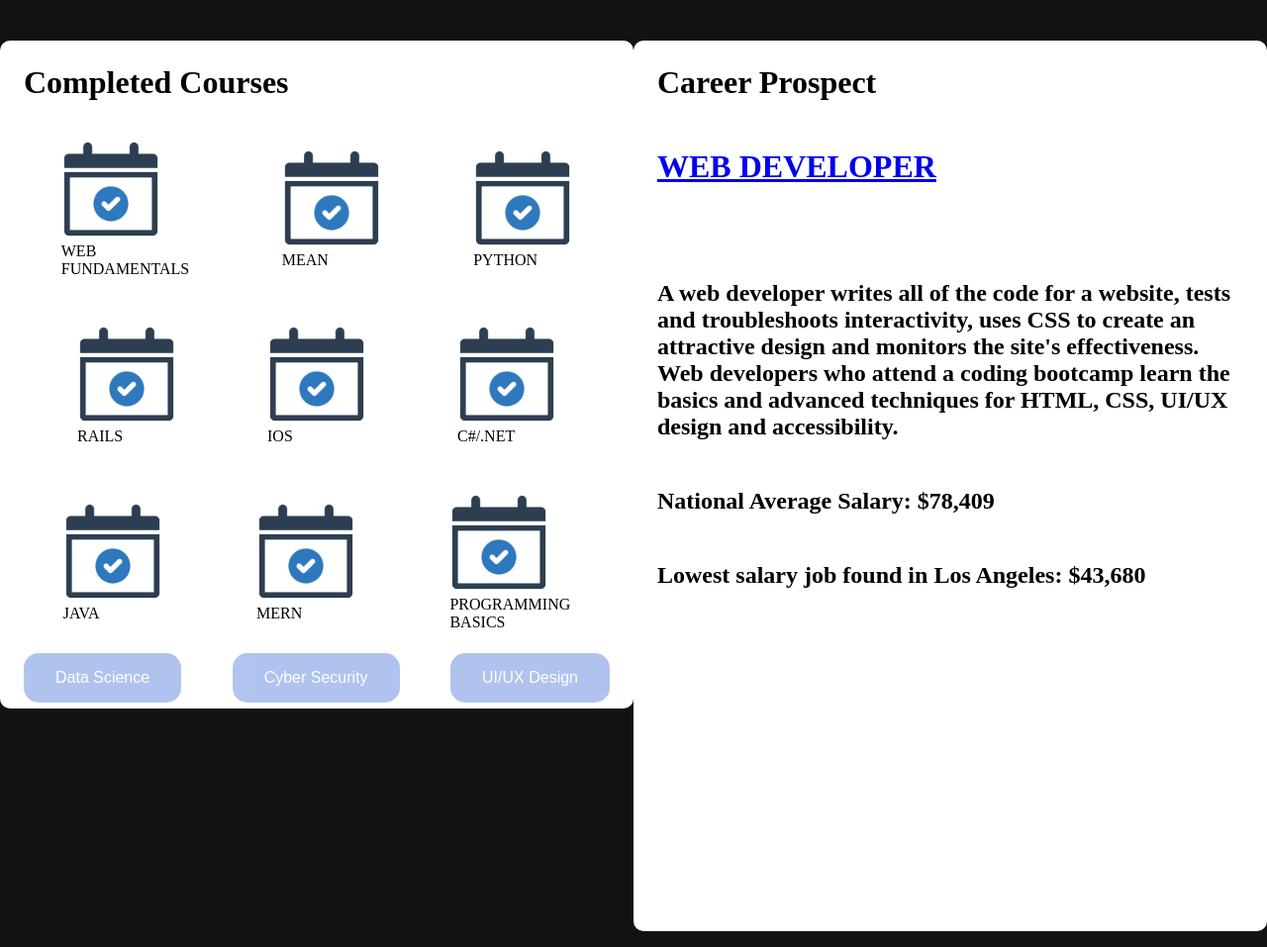
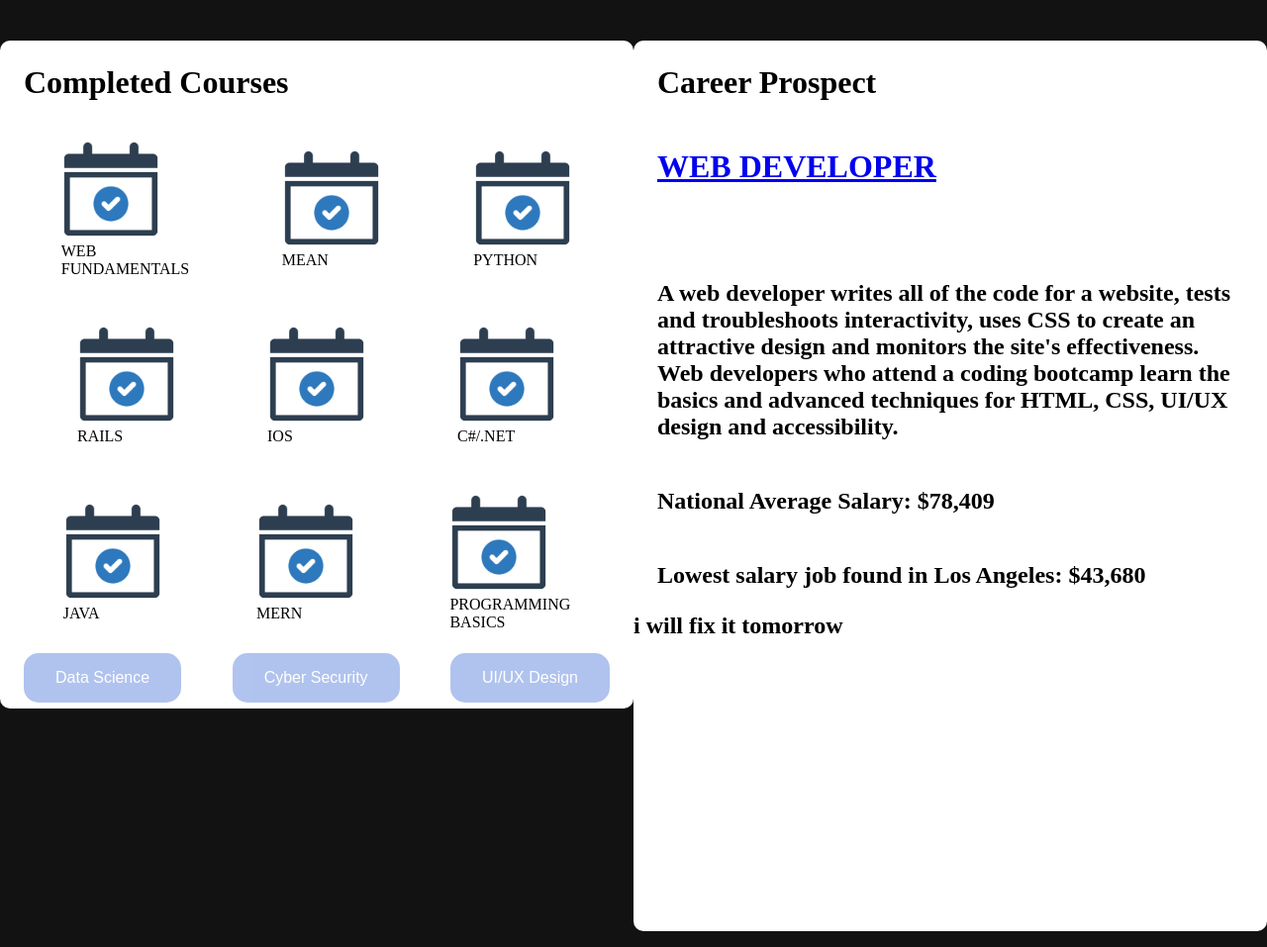
Before and after one commit to AARAMIREZAA/Python, a Flask app: template Coding_dojo_alumni_flask/flask_app/templates/index.html in a window 1280 px wide. Shown: the part 273-1230 px from the top of the page at 99% size. Run offline with Flask 2, Linux system fonts and the light colour scheme; the template is opened without the code that fills it, so the values that code supplies are empty.

Commit message:
reminder

```diff
--- a/Coding_dojo_alumni_flask/flask_app/templates/index.html
+++ b/Coding_dojo_alumni_flask/flask_app/templates/index.html
@@ -74,7 +74,7 @@
                     UI/UX design and accessibility.</h2>
                 <h2 class="text2">National Average Salary: $78,409 </h2>
                 <h2 class="text2">Lowest salary job found in Los Angeles: $43,680 </h2>
-
+                <h2>i will fix it tomorrow</h2>
 
             </div>
         </div>
```
